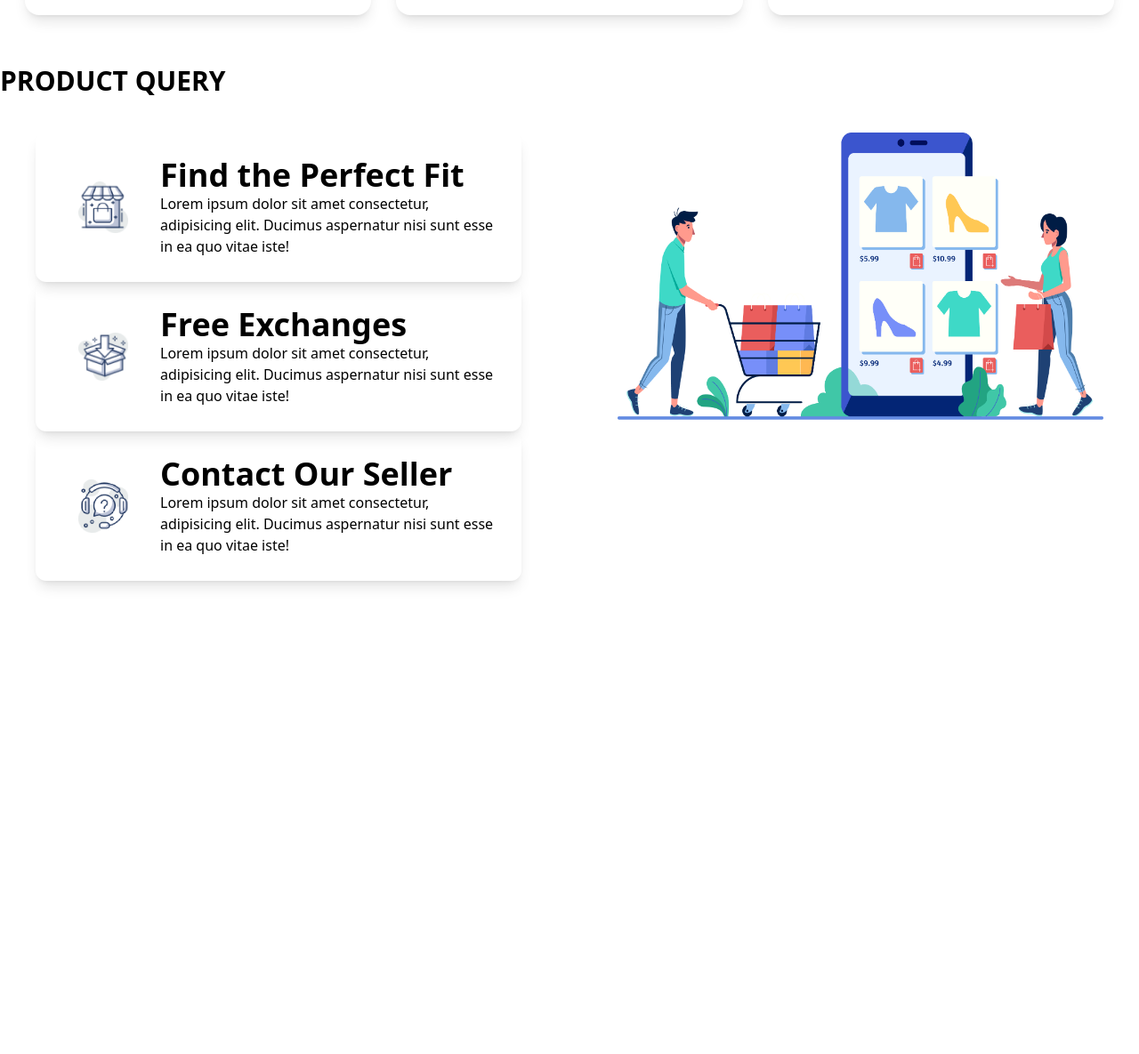
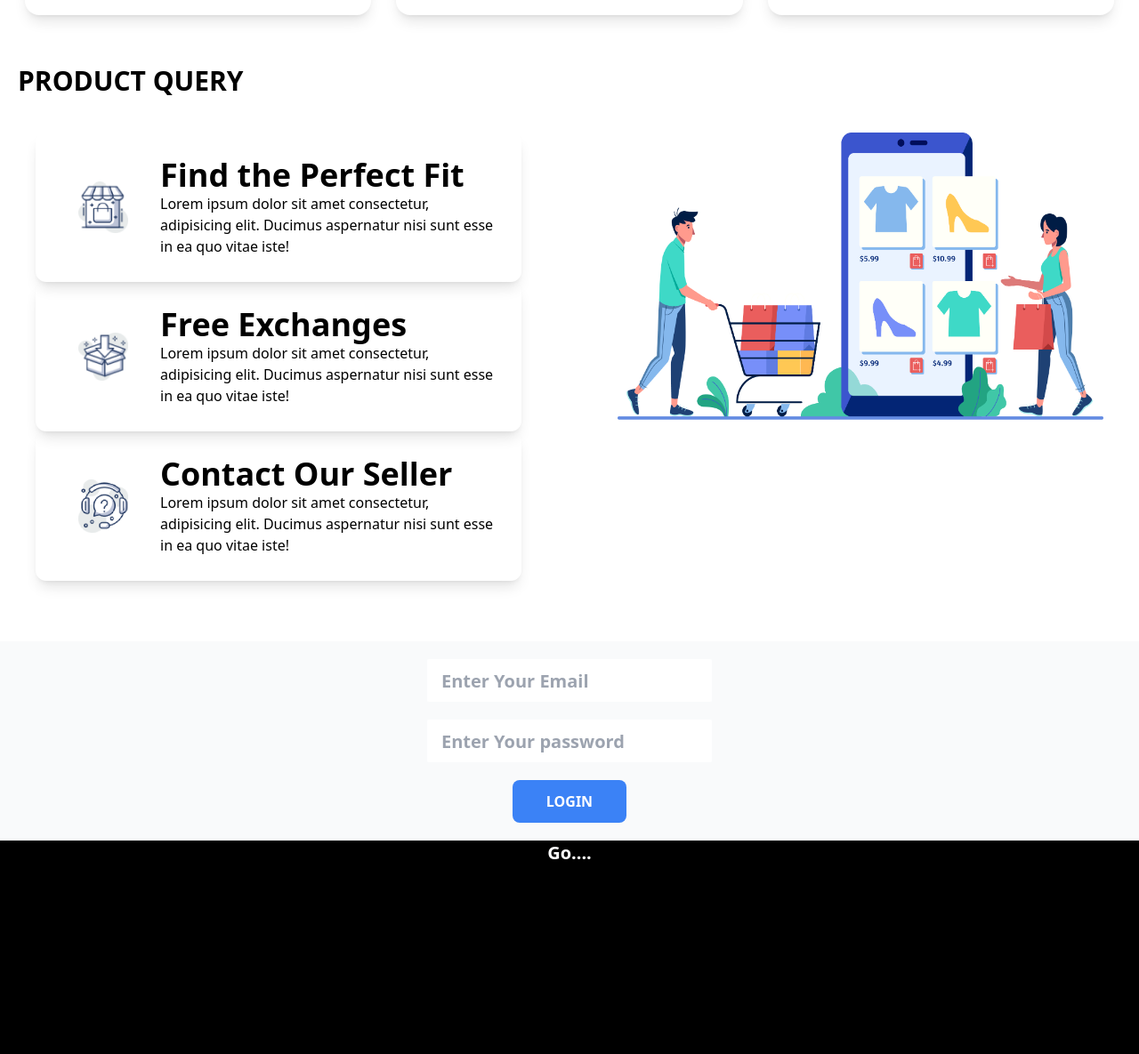
Before and after one commit to Md-Mubarak-Hossain/penguin-nike-feshion-tailwind, a plain HTML site: page index.html in a window 1280 px wide. Shown: the part 4724-5909 px from the top of the page at 89% size. Before the commit the page ends 5417 px from the top, so only its background shows below. Drawn offline with nearby package versions, Linux system fonts and the light colour scheme.

Commit message:
added footer section

```diff
--- a/index.html
+++ b/index.html
@@ -456,7 +456,7 @@
         <!-- section formal shoes end -->
         <!-- section product query start -->
         <section class="container mx-auto">
-            <h1 class="uppercase text-3xl font-semibold" id="query">product query</h1>
+            <h1 class="ms-5 uppercase text-3xl font-semibold" id="query">product query</h1>
             <div class="grid sm:grid-cols-2 gap-7">
                 <div class="m-5 p-5">
                     <div class="shadow-lg shadow-gray-light p-7 rounded-xl">
@@ -499,13 +499,28 @@
             </div>
         </section>
         <!-- section product query end -->
-        <!-- section footer start -->
-        <section class="container mx-auto"></section>
-        <!-- section footer end -->
+        <!-- login form section start -->
+        <section class="mx-auto container mt-7 bg-gray-50 ">
+            <form id="login" class="h-56 px-7 flex flex-col items-center justify-center supports-grid:grid ">
+                <input type="email" placeholder="Enter Your Email"
+                    class="mb-5 w-80 h-12 ps-4 rounded-sm text-xl block font-semibold optional:border-gray-300 " />
+                <input type="password" placeholder="Enter Your password"
+                    class="mb-5 w-80 h-12 ps-4 rounded-sm text-xl block font-semibold optional:border-gray-300 " />
+                <button
+                    class="w-32 h-12 bg-blue-500 px-7 py-3 rounded-lg text-white font-semibold uppercase hocus:bg-blue-600 ">Login</button>
+            </form>
+        </section>
+        <!-- login form section end-->
         <!-- section main end -->
     </main>
 
     <script src="tailwind.config.js"></script>
 </body>
+<!-- section footer start -->
+<section class=" bg-black text-center items-center justify-center h-60">
+    <h1 class="text-white text-xl font-bold">Go....</h1>
+
+</section>
+<!-- section footer end -->
 
 </html>
```
